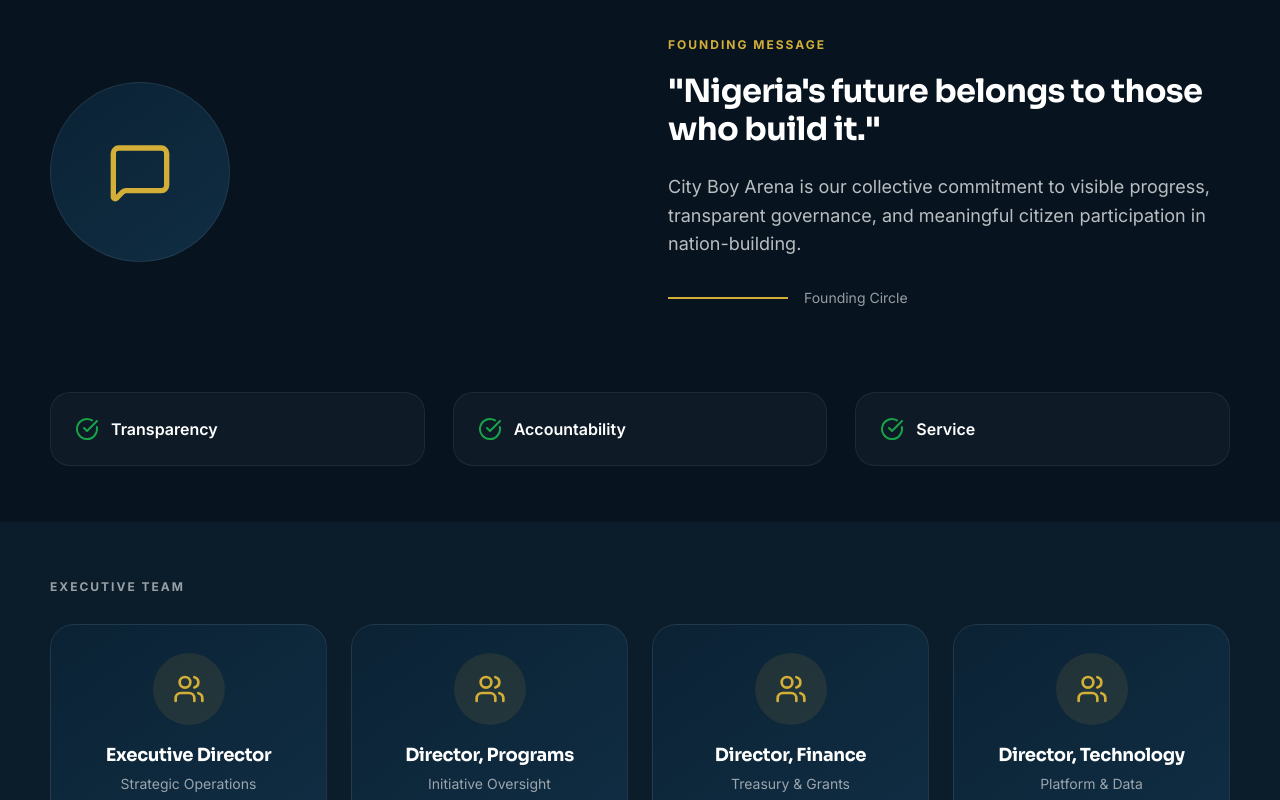
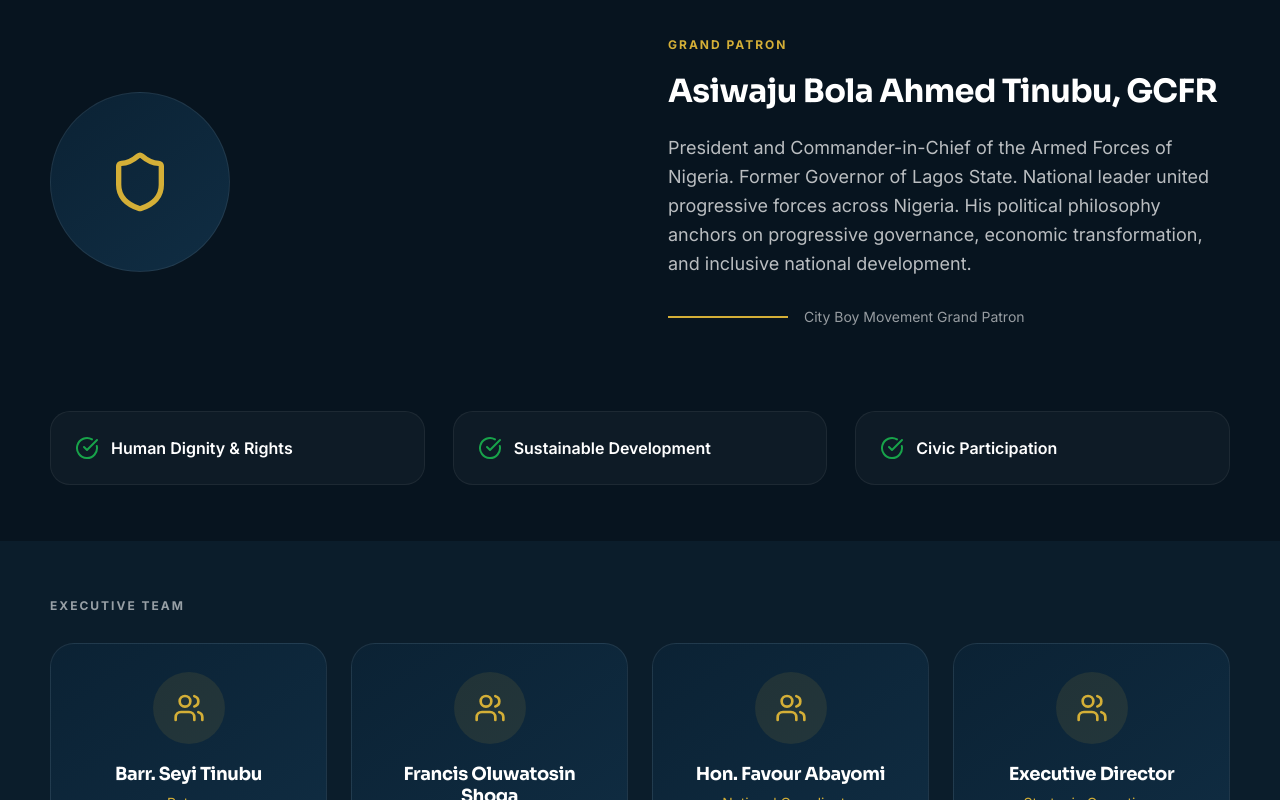
Before and after one commit to klmayua/cityboynew, a React (Vite) app: page /leadership in a window 1280 px wide. Shown: the part 380-1180 px from the top of the page. Built offline with nearby package versions, Linux system fonts and the light colour scheme.

Commit message:
Update: Add Vision, Mission, Values from City Boy Movement; Update leadership team

```diff
--- a/src/pages/public/AboutPage.jsx
+++ b/src/pages/public/AboutPage.jsx
@@ -16,6 +16,18 @@
                 City Boy Arena is Nigeria's premier platform for nation-building, trust-anchored infrastructure, and digital civic engagement. We connect citizens to verified initiatives across all 36 states.
               </p>
               <div className="w-[120px] h-[2px] bg-[#18A34A] mb-[42px]"></div>
+
+              {/* Vision & Mission */}
+              <div className="mt-12">
+                <p className="text-[#D4AF37] text-[16px] font-semibold mb-3">Our Vision</p>
+                <p className="text-white/80 text-lg leading-relaxed mb-8 max-w-2xl">
+                  A nation where every citizen has equal opportunity to succeed, leadership is accountable, and progress is driven by unity, fairness, and shared responsibility.
+                </p>
+                <p className="text-[#D4AF37] text-[16px] font-semibold mb-3">Our Mission</p>
+                <p className="text-white/80 text-lg leading-relaxed max-w-2xl">
+                  To mobilize, educate, and empower citizens through integrity, transparency, and active civic participation to strengthen democracy and national development.
+                </p>
+              </div>
 
               {/* Metrics Row */}
               <div className="flex gap-[42px]">
--- a/src/pages/public/LeadershipPage.jsx
+++ b/src/pages/public/LeadershipPage.jsx
@@ -39,21 +39,21 @@
             {/* Left: Portrait Circle */}
             <div className="flex justify-center lg:justify-start">
               <div className="w-[180px] h-[180px] rounded-full flex items-center justify-center" style={{background: 'linear-gradient(145deg, #0b2234, #102d43)', border: '1px solid rgba(255,255,255,.08)'}}>
-                <MessageSquare className="w-16 h-16 text-[#D4AF37]" />
+                <Shield className="w-16 h-16 text-[#D4AF37]" />
               </div>
             </div>
             {/* Right: Message */}
             <div>
-              <span className="text-[#D4AF37] text-[12px] font-bold uppercase tracking-[2px] mb-[18px] block">Founding Message</span>
+              <span className="text-[#D4AF37] text-[12px] font-bold uppercase tracking-[2px] mb-[18px] block">Grand Patron</span>
               <h2 className="text-white text-[32px] font-extrabold leading-[1.15] mb-[24px]">
-                "Nigeria's future belongs to those who build it."
+                Asiwaju Bola Ahmed Tinubu, GCFR
               </h2>
               <p className="text-white/72 text-[18px] leading-[1.6] mb-[28px]">
-                City Boy Arena is our collective commitment to visible progress, transparent governance, and meaningful citizen participation in nation-building.
+                President and Commander-in-Chief of the Armed Forces of Nigeria. Former Governor of Lagos State. National leader united progressive forces across Nigeria. His political philosophy anchors on progressive governance, economic transformation, and inclusive national development.
               </p>
               <div className="flex items-center gap-4">
                 <div className="w-[120px] h-[2px] bg-[#D4AF37]"></div>
-                <span className="text-white/58 text-[14px]">Founding Circle</span>
+                <span className="text-white/58 text-[14px]">City Boy Movement Grand Patron</span>
               </div>
             </div>
           </div>
@@ -67,15 +67,15 @@
             <div className="grid grid-cols-3 gap-[28px]">
               <div className="flex items-center gap-3 p-[24px] rounded-[20px]" style={{background: 'rgba(255,255,255,.03)', border: '1px solid rgba(255,255,255,.06)'}}>
                 <CheckCircle className="w-6 h-6 text-[#18A34A]" />
-                <span className="text-white text-[16px] font-semibold">Transparency</span>
+                <span className="text-white text-[16px] font-semibold">Human Dignity & Rights</span>
               </div>
               <div className="flex items-center gap-3 p-[24px] rounded-[20px]" style={{background: 'rgba(255,255,255,.03)', border: '1px solid rgba(255,255,255,.06)'}}>
                 <CheckCircle className="w-6 h-6 text-[#18A34A]" />
-                <span className="text-white text-[16px] font-semibold">Accountability</span>
+                <span className="text-white text-[16px] font-semibold">Sustainable Development</span>
               </div>
               <div className="flex items-center gap-3 p-[24px] rounded-[20px]" style={{background: 'rgba(255,255,255,.03)', border: '1px solid rgba(255,255,255,.06)'}}>
                 <CheckCircle className="w-6 h-6 text-[#18A34A]" />
-                <span className="text-white text-[16px] font-semibold">Service</span>
+                <span className="text-white text-[16px] font-semibold">Civic Participation</span>
               </div>
             </div>
           </div>
@@ -89,17 +89,18 @@
             <span className="text-white/58 text-[12px] font-bold uppercase tracking-[2px] mb-[28px] block">Executive Team</span>
             <div className="grid grid-cols-1 md:grid-cols-2 lg:grid-cols-4 gap-[24px]">
               {[
-                { name: 'Executive Director', role: 'Strategic Operations' },
-                { name: 'Director, Programs', role: 'Initiative Oversight' },
-                { name: 'Director, Finance', role: 'Treasury & Grants' },
-                { name: 'Director, Technology', role: 'Platform & Data' },
+                { name: 'Barr. Seyi Tinubu', role: 'Patron', title: 'Entrepreneur, Philanthropist' },
+                { name: 'Francis Oluwatosin Shoga', role: 'Director General', title: 'Youth Development Leader' },
+                { name: 'Hon. Favour Abayomi', role: 'National Coordinator', title: 'Chapter Operations' },
+                { name: 'Executive Director', role: 'Strategic Operations', title: 'Platform Management' },
               ].map((exec, i) => (
                 <div key={i} className="group rounded-[24px] p-[28px] text-center transition-all duration-250 hover:-translate-y-[3px]" style={{background: 'linear-gradient(145deg, #0b2234, #102d43)', border: '1px solid rgba(255,255,255,.08)'}}>
                   <div className="w-[72px] h-[72px] rounded-full flex items-center justify-center mx-auto mb-[20px]" style={{background: 'rgba(212,175,55,.1)'}}>
                     <Users className="w-8 h-8 text-[#D4AF37]" />
                   </div>
                   <h3 className="text-white text-[18px] font-bold mb-[6px]">{exec.name}</h3>
-                  <p className="text-white/58 text-[14px]">{exec.role}</p>
+                  <p className="text-[#D4AF37] text-[14px]">{exec.role}</p>
+                  <p className="text-white/58 text-[12px]">{exec.title}</p>
                 </div>
               ))}
             </div>
```
